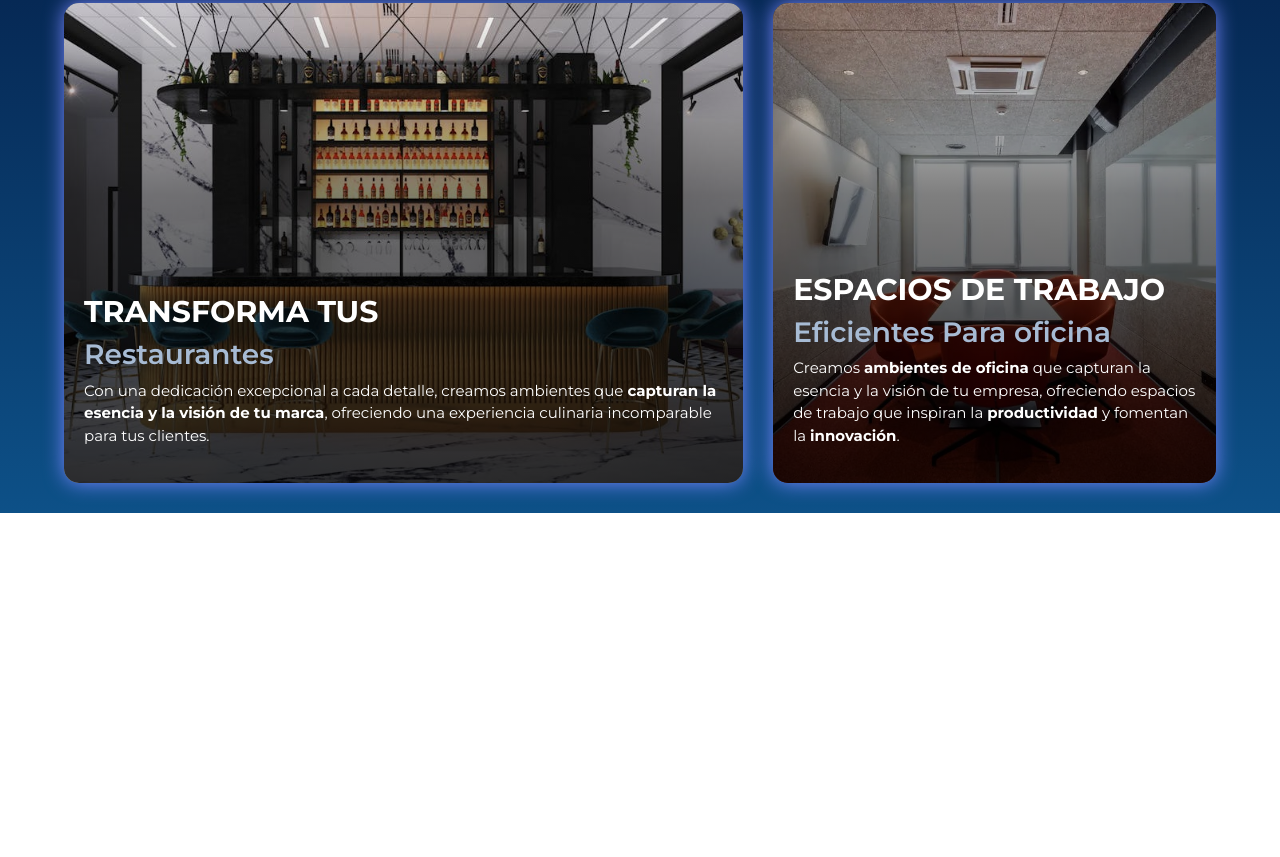
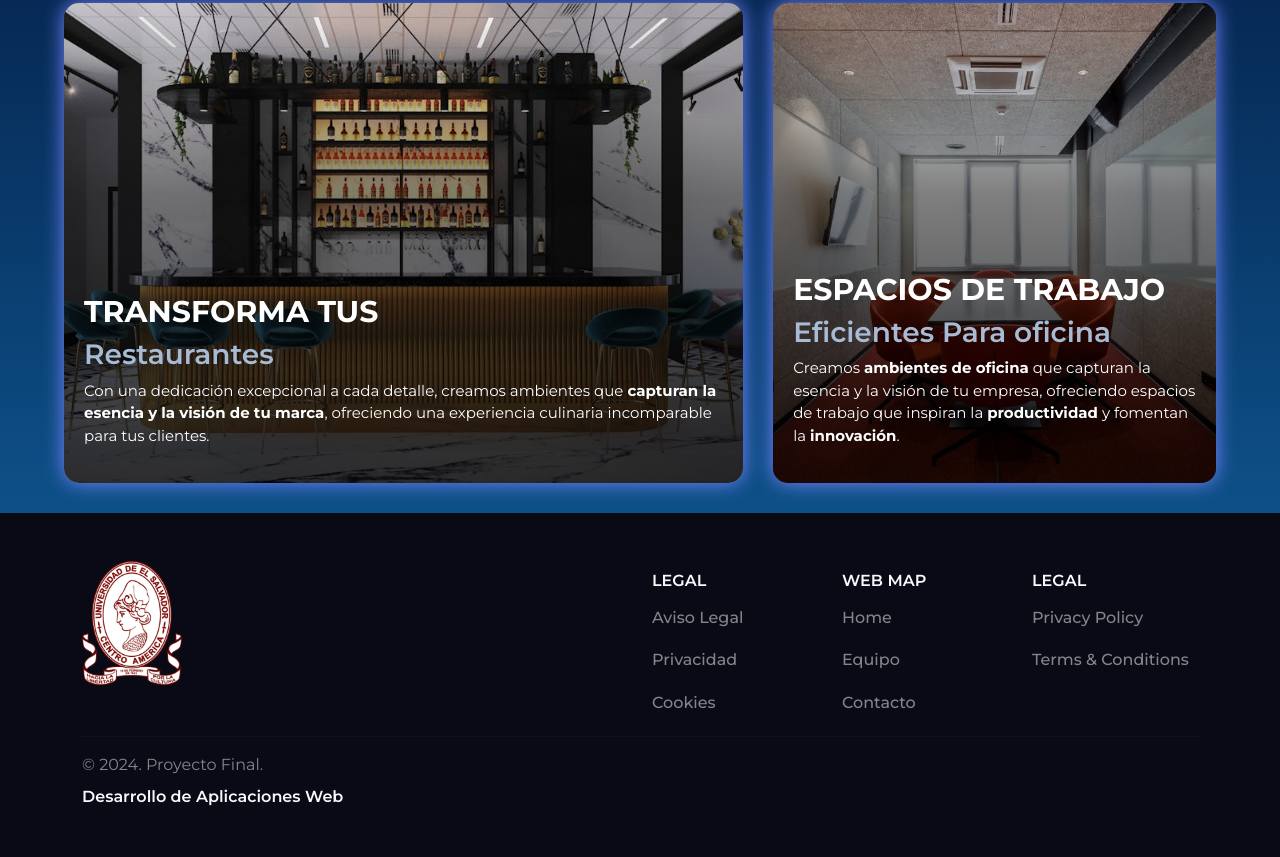
Before and after one commit to Doisaac/miniDesign-company, a plain HTML site: page index.html in a window 1280 px wide. Shown: the part 2241-3098 px from the top of the page. Before the commit the page ends 2754 px from the top, so only its background shows below. Drawn offline with nearby package versions, Linux system fonts and the light colour scheme.

Commit message:
🦶 add footer

```diff
--- a/css/style.css
+++ b/css/style.css
@@ -17,6 +17,7 @@
   --blue: #000527;
   --white: #fff;
   --bento-shadow: #7886ff;
+  --footer: #090a16;
 }
 
 /* NAVBAR SECTION */
@@ -354,6 +355,26 @@
   }
 }
 
+#footer {
+  background-color: var(--footer);
+
+  & .footer_heading {
+    font-weight: 600;
+  }
+
+  & .footer__col {
+    gap: 15px;
+
+    & a {
+      transition: color .5s ease-in-out;
+    }
+
+    & a:hover {
+      color: var(--white) !important;
+    }
+  }
+}
+
 /* TABLET */
 @media (min-width: 768px) {
   /*TODO: ADD NAVBAR TABLET DESIGN IF NEEDED*/
--- a/index.html
+++ b/index.html
@@ -170,6 +170,55 @@
     </div>
   </section>
 
+  <footer id="footer">
+    <section class="py-5 py-xl-8 py-xxl-9">
+      <div class="container overflow-hidden">
+        <div class="row gy-5 gy-md-0 align-items-start">
+          <div class="col-sm-12 col-md-6 text-center text-md-start">
+            <img width="100px" src="images/ues-logo.webp">
+          </div>
+
+          <div class="footer__col col-sm-12 col-md-2 text-center text-md-start d-flex flex-column">
+            <div class="footer_heading text-center text-md-start mt-2 fs-7 text-light">
+              LEGAL
+            </div>
+            <a class="text-white-50 text-decoration-none" href=""><h6>Aviso Legal</h6></a>
+            <a class="text-white-50 text-decoration-none" href=""><h6>Privacidad</h6></a>
+            <a class="text-white-50 text-decoration-none" href=""><h6>Cookies</h6></a>
+          </div>
+
+          <div class="footer__col col-sm-12 col-md-2 text-center text-md-start d-flex flex-column">
+            <div class="footer_heading text-center text-md-start mt-2 fs-7 text-light">
+              WEB MAP
+            </div>
+            <a class="text-white-50 text-decoration-none" href=""><h6>Home</h6></a>
+            <a class="text-white-50 text-decoration-none" href=""><h6>Equipo</h6></a>
+            <a class="text-white-50 text-decoration-none" href=""><h6>Contacto</h6></a>
+          </div>
+
+          <div class="footer__col col-sm-12 col-md-2 text-center text-md-start d-flex flex-column">
+            <div class="footer_heading text-center text-md-start mt-2 fs-7 text-light">
+              LEGAL
+            </div>
+            <a class="text-white-50 text-decoration-none" href=""><h6>Privacy Policy</h6></a>
+            <a class="text-white-50 text-decoration-none" href=""><h6>Terms & Conditions</h6></a>
+          </div>
+        </div>
+        <hr>
+
+        <div class="row">
+          <div class="col-xs-12 col-md-6 order-1 order-md-0 ">
+            <div class="copyright text-center text-md-start text-white-50">
+              &copy; 2024. Proyecto Final.
+            </div>
+            <div class="footer_heading text-center text-md-start mt-2 fs-7 text-light">
+              Desarrollo de Aplicaciones Web
+            </div>
+          </div>
+        </div>
+    </section>
+  </footer>
+
   <script src="https://cdn.jsdelivr.net/npm/bootstrap@5.3.3/dist/js/bootstrap.bundle.min.js"
     integrity="sha384-YvpcrYf0tY3lHB60NNkmXc5s9fDVZLESaAA55NDzOxhy9GkcIdslK1eN7N6jIeHz"
     crossorigin="anonymous"></script>
```
Also changed, not shown: images/ues-logo.webp (added).
